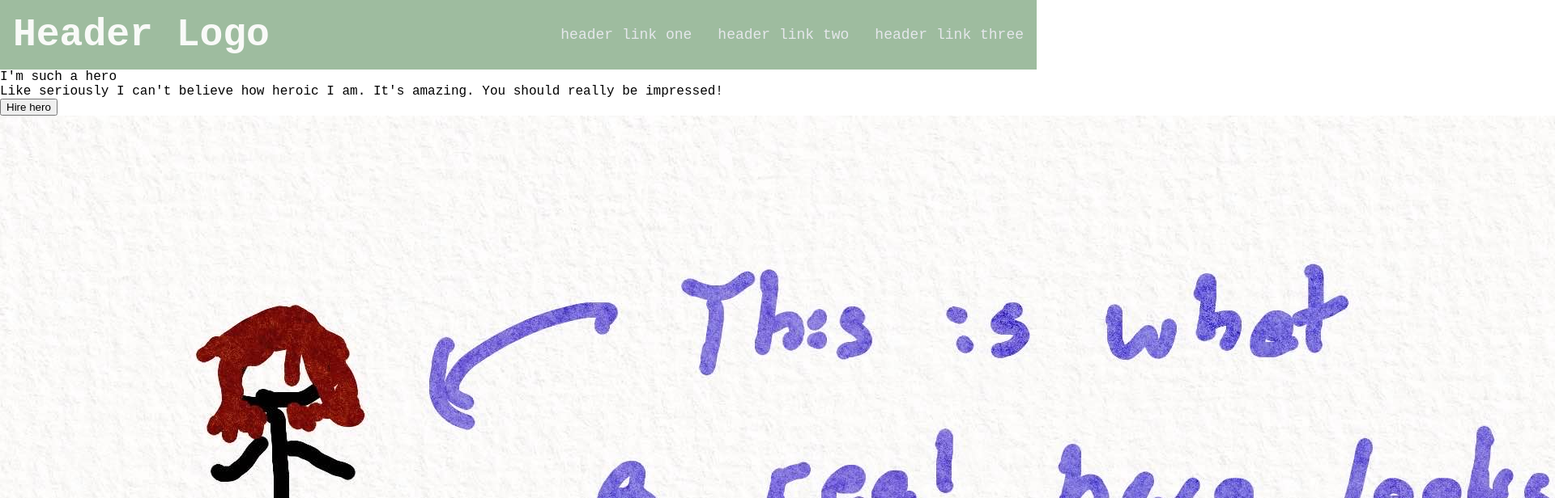
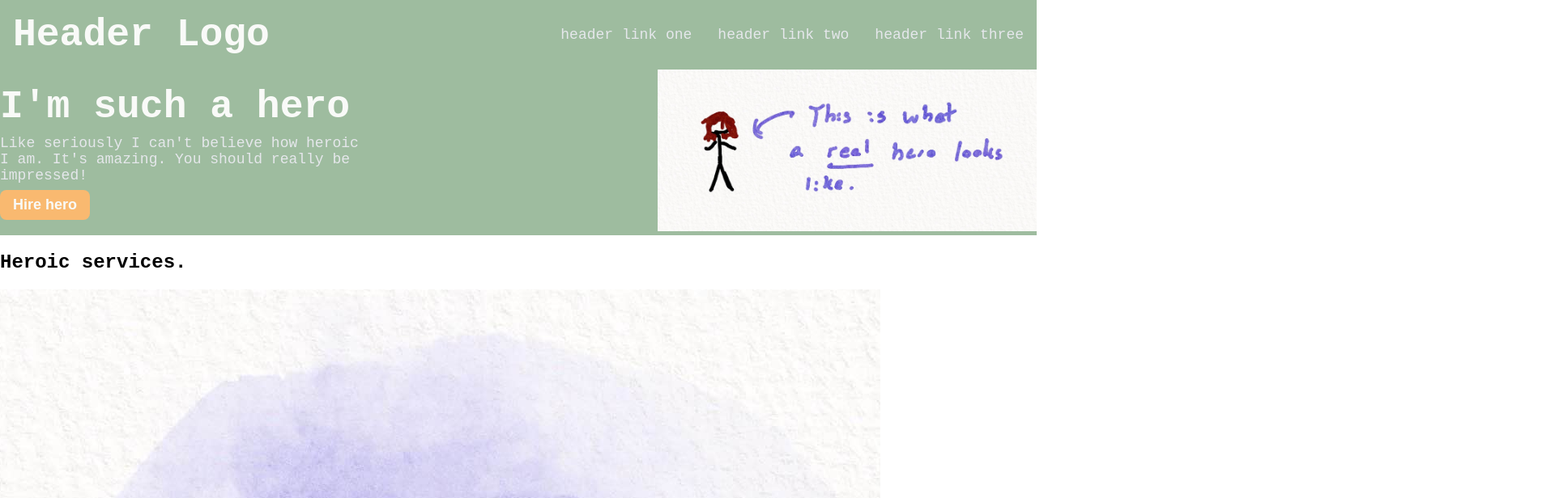
Before and after one commit to a-lilian/odin-landing-page, a plain HTML site: page index.html in a window 1280 px wide. Shown: the top 616 px of the page at 81% size, 1920 px wide, since content can reach past the window. Drawn offline with Linux system fonts and the light colour scheme.

Commit message:
Style hero section

```diff
--- a/index.html
+++ b/index.html
@@ -33,7 +33,7 @@
                 </button>
             </div>
             <div class="hero-right">
-                <img src="media/hero-image.png" alt="This is what a real hero looks like.">
+                <img src="media/hero-image.png" alt="This is what a real hero looks like." height="200px">
             </div>
         </div>
 
--- a/styles.css
+++ b/styles.css
@@ -44,3 +44,37 @@ a {
     justify-content: center;
     padding: 16px;
 }
+
+.hero-container {
+    background-color: #9ebc9f;
+    display: flex;
+    justify-content: space-between;
+    align-items: center;
+}
+
+.hero-main {
+    color: #f9faf8;
+    font-size: 48px;
+    font-weight: 900;
+}
+
+.hero-secondary {
+    color: #e5e7eb;
+    font-size: 18px;
+    margin: 8px 0px 8px;
+}
+
+.hero-left {
+    max-width: 460px;
+}
+
+.hero-button {
+    background-color: #f9b970;
+    color: #f9faf8;
+    font-size: 18px;
+    font-weight: 900;
+    padding: 8px 16px;
+    border-radius: 8px;
+    margin-bottom: 0px;
+    border: none;
+}
```
